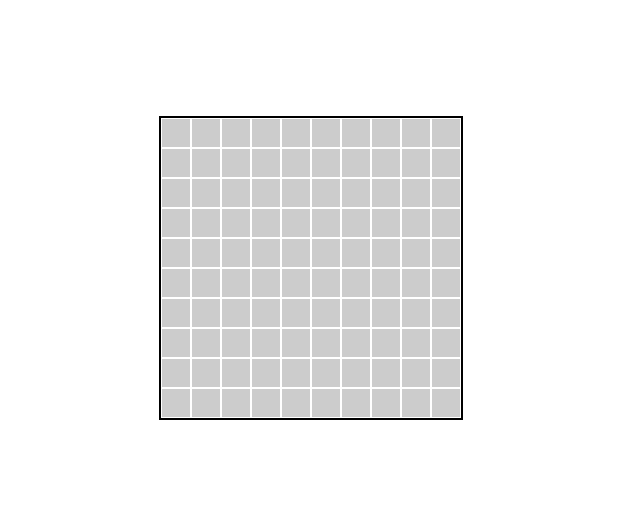
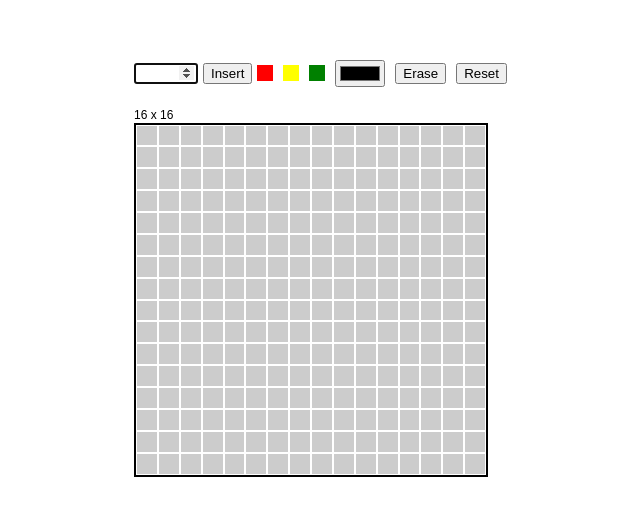
Before and after one commit to fidelisobioma/Etch-a-Sketch, a plain HTML site: page index.html in a window 1280 px wide. Shown: the part 132-648 px from the top of the page, without its empty margins (329-969 px from the left). Drawn offline with Linux system fonts and the light colour scheme.

Commit message:
Udated the following files:
- HTML file
- CSS file
- JavaScript file

```diff
--- a/index.html
+++ b/index.html
@@ -7,7 +7,24 @@
     <link rel="stylesheet" href="style.css" />
   </head>
   <body>
-    <div class="grid_container"></div>
-    <script src="script.js"></script>
+    <div>
+      <div class="toolbar">
+        <input type="number" min="1" max="100" value="16" />
+        <button class="insert">Insert</button>
+        <div class="color_container">
+          <div class="color_theme btn" id="red"></div>
+          <div class="color_theme btn" id="yellow"></div>
+          <div class="color_theme btn" id="green"></div>
+          <input id="custom_color" class="btn" type="color" />
+          <button class="color_theme btn" id="#ccc">Erase</button>
+          <button id="reset">Reset</button>
+        </div>
+      </div>
+      <br />
+      <span class="message"></span>
+      <br />
+      <div class="container"></div>
+    </div>
   </body>
+  <script src="script.js"></script>
 </html>
--- a/script.js
+++ b/script.js
@@ -1,20 +1,95 @@
-//Dynamicallly styling div element
-const container = document.querySelector(".grid_container");
-const cWidth = 300;
-const cHeight = 300;
-container.style.cssText = `width:${cWidth}px; height: ${cHeight}px;`;
-//Adding box size
-const boxRows = 10;
-const boxCols = 10;
-let boxes = boxRows * boxCols;
-let boxSize = cWidth / boxRows;
-//create single box
-let createBoxes = () => {
-  const box = document.createElement("div");
-  box.style.cssText = `box-sizing: border-box;width: ${boxSize}px;height: ${boxSize}px; background-color:#ccc;  border: 1px solid white;`;
-  container.appendChild(box);
-};
-//create multiple boxes
-for (i = 0; i < boxes; i++) {
-  createBoxes();
+const container = document.querySelector(".container");
+const userInput = document.querySelector("input");
+const message = document.querySelector(".message");
+const button = document.querySelector(".insert");
+const colorThemes = document.querySelectorAll(".color_theme");
+const customColor = document.querySelector("#custom_color");
+const resetBtn = document.querySelector("#reset");
+const containerHeight = 350;
+const containerWidth = 350;
+container.style.cssText = `width:${containerWidth}px; height:${containerHeight}px`;
+button.addEventListener("click", sketch);
+function sketch() {
+  if (container.firstElementChild) {
+    container.removeChild(container.firstElementChild);
+  }
+  const gridsContainer = document.createElement("div");
+  gridsContainer.classList.add("gridsContainer");
+  container.appendChild(gridsContainer);
+  // creating grids
+  let colsGrid = userInput.value;
+  let rowsGrid = userInput.value;
+  if (userInput.value < 1) {
+    message.textContent = "Number cannot be less than 1";
+    message.style.color = "red";
+    colsGrid = 16;
+    rowsGrid = 16;
+  } else if (userInput.value > 100) {
+    message.textContent = "Number cannot be more than 100";
+    message.style.color = "red";
+    colsGrid = 16;
+    rowsGrid = 16;
+  } else {
+    message.textContent = `${userInput.value} x ${userInput.value}`;
+    message.style.color = "black";
+    colsGrid = userInput.value;
+    rowsGrid = userInput.value;
+  }
+  const gridSize = containerWidth / rowsGrid;
+  let grid;
+  let createGrids = () => {
+    grid = document.createElement("div");
+    grid.style.cssText = `width:${gridSize}px; height:${gridSize}px; box-sizing: border-box; border: 1px solid white; background-color: #ccc;`;
+    gridsContainer.appendChild(grid);
+  };
+  //create multiple grids
+  const grids = colsGrid * rowsGrid;
+  for (i = 0; i < grids; i++) {
+    createGrids();
+  }
+  //add color to grids
+  let selectColor;
+  colorThemes.forEach((theme) => {
+    theme.addEventListener("click", (e) => {
+      selectColor = e.target.id;
+    });
+  });
+  //custome color
+  customColor.addEventListener("input", () => {
+    selectColor = customColor.value;
+  });
+
+  let gridColor = Array.from(gridsContainer.children);
+  gridColor.map((e) => {
+    e.addEventListener("mouseenter", () => {
+      if (selectColor) {
+        e.style.backgroundColor = selectColor;
+      } else {
+        e.style.backgroundColor = "black";
+      }
+      e.style.cursor = "pointer";
+    });
+  });
+  userInput.value = "";
+  userInput.focus();
 }
+//load default value
+window.addEventListener("DOMContentLoaded", () => {
+  sketch();
+});
+
+resetBtn.addEventListener("click", () => {
+  location.reload();
+});
+
+const colorContainer = document.querySelector(".color_container");
+const buttons = document.querySelectorAll(".btn");
+colorContainer.addEventListener("click", (e) => {
+  let btn = e.target;
+  if (btn.classList.contains("btn")) {
+    buttons.forEach((button) => {
+      button.classList.remove("active");
+    });
+    btn.classList.add("active");
+  }
+});
--- a/style.css
+++ b/style.css
@@ -8,9 +8,53 @@ body {
   box-sizing: border-box;
   background-color: #fff;
 }
-
-.grid_container {
+.toolbar {
+  display: flex;
+  align-items: center;
+  gap: 5px;
+}
+.container {
   border: 2px solid #000;
+}
+.gridsContainer {
   display: flex;
   flex-wrap: wrap;
 }
+button {
+  cursor: pointer;
+}
+.message {
+  font-family: Arial, Helvetica, sans-serif;
+  font-size: 12px;
+  color: red;
+}
+.color_container {
+  display: flex;
+  align-items: center;
+  gap: 10px;
+  width: 200px;
+}
+.color_container > div {
+  width: 16px;
+  height: 16px;
+  flex-shrink: 0;
+}
+#red {
+  background-color: red;
+  cursor: pointer;
+}
+#yellow {
+  background-color: yellow;
+  cursor: pointer;
+}
+#green {
+  background-color: green;
+  cursor: pointer;
+}
+.active {
+  border: 2px solid rgb(80, 186, 228);
+}
+#custom_color {
+  flex-shrink: 0;
+  cursor: pointer;
+}
```
